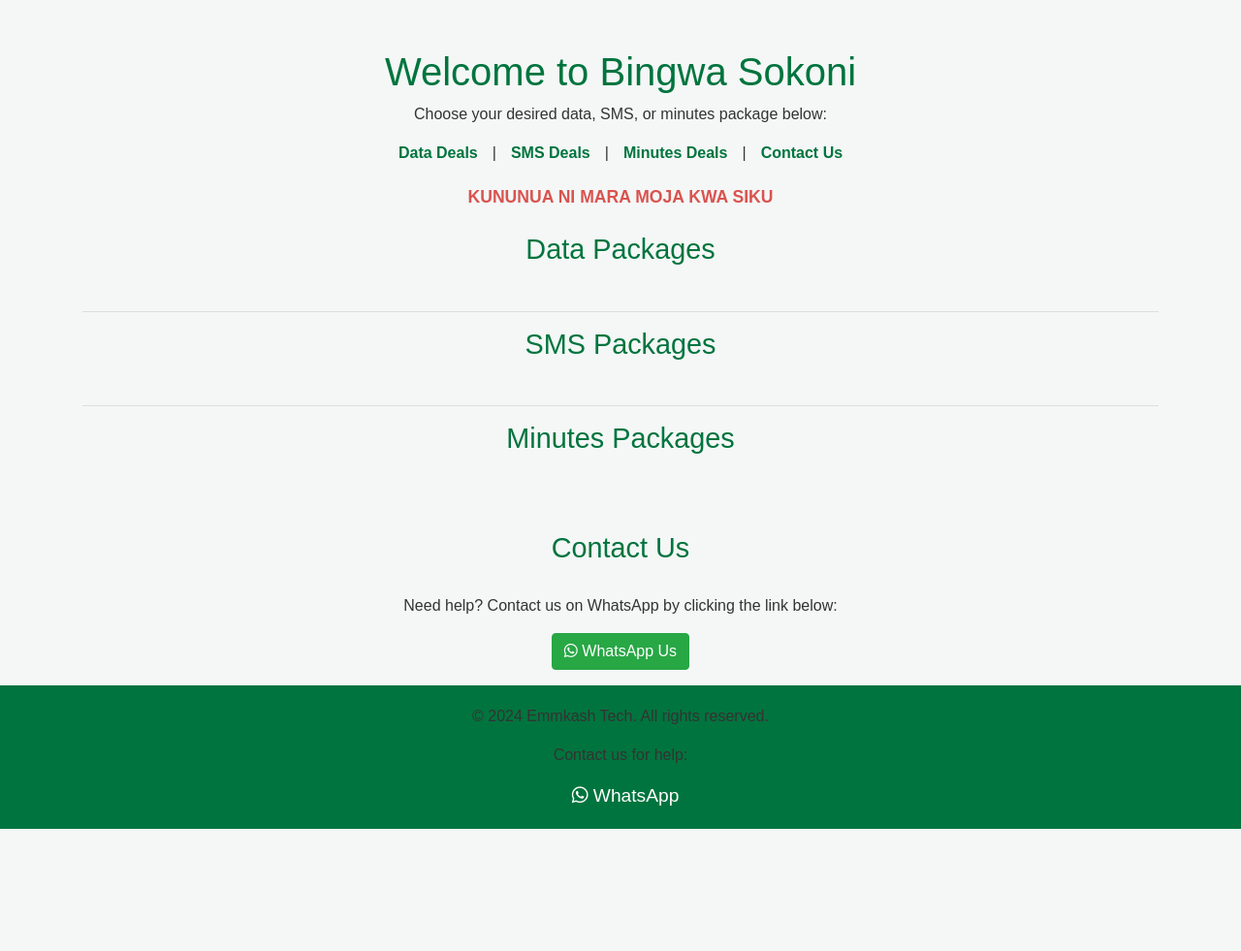
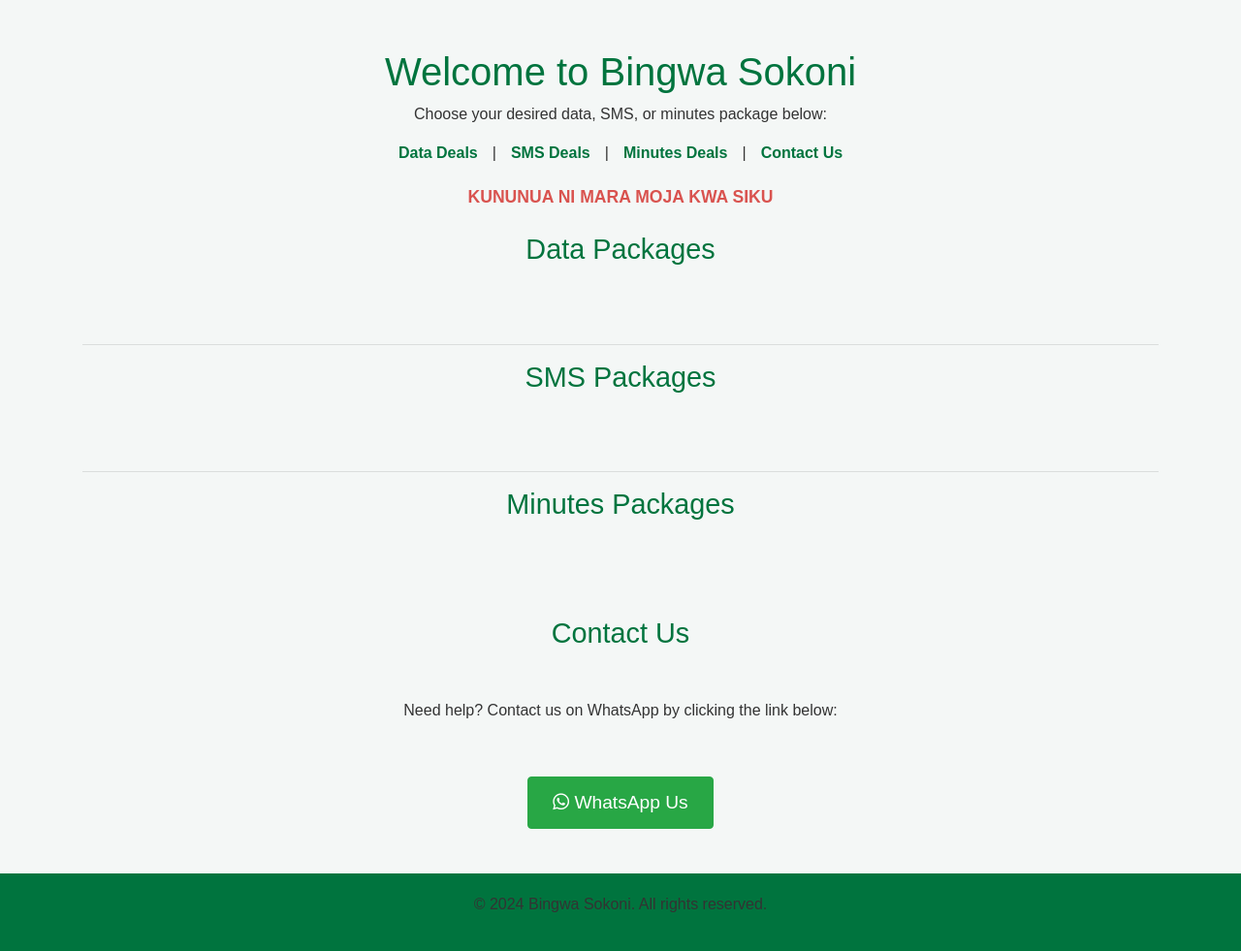
Before and after one commit to emmkash2070/bingwaweb, a Flask app: template templates/index.html in a window 1280 px wide. Shown: the whole page at 97% size. Before the commit the page ends 855 px from the top, so only its background shows below. Run offline with Flask 2, Linux system fonts and the light colour scheme; the template is opened without the code that fills it, so the values that code supplies are empty; parts of the project's set-up code (start-up, migrations or seed data) failed here and were passed over; some libraries are stand-ins or nearby versions.

Commit message:
Update index.html

```diff
--- a/templates/index.html
+++ b/templates/index.html
@@ -39,10 +39,15 @@
             border-radius: 8px;
             box-shadow: 0 2px 6px rgba(0,0,0,0.1);
             margin-bottom: 20px;
+            display: flex;
+            flex-direction: column;
+            justify-content: space-between;
+            height: 100%;
         }
         .btn-package {
-            width: 100%;
-            font-size: 1.1em;
+            width: auto;
+            font-size: 1em;
+            padding: 8px 16px;
             background-color: #28a745;
             color: white;
         }
@@ -82,6 +87,59 @@
             text-decoration: none;
             margin-left: 10px;
         }
+        .buy-button-container {
+            display: flex;
+            justify-content: center;
+            margin-top: 15px;
+        }
+        /* Ensures equal card heights */
+        .deal-bar {
+            display: flex;
+            flex-wrap: wrap;
+            justify-content: center;
+            gap: 20px;
+            margin-bottom: 30px;
+        }
+        .deal-bar .col-md-4 {
+            display: flex;
+            justify-content: center;
+        }
+        /* Makes sure the card sizes are equal and consistent */
+        .package-card {
+            width: 100%;
+            max-width: 300px;
+            display: flex;
+            flex-direction: column;
+            height: 100%;
+            justify-content: space-between;
+        }
+        /* Adjust column layout on mobile view */
+        @media (max-width: 768px) {
+            .deal-bar .col-md-4 {
+                width: 100%;
+                padding-left: 0;
+                padding-right: 0;
+            }
+            .package-card {
+                margin-bottom: 15px;
+            }
+        }
+        /* Center the Contact Us section on desktop */
+        @media (min-width: 768px) {
+            #contact-us {
+                display: flex;
+                flex-direction: column;
+                align-items: center;
+                justify-content: center;
+                text-align: center;
+                margin-top: 50px;
+            }
+            .btn-success {
+                font-size: 1.2em;
+                padding: 12px 25px;
+                margin-top: 20px;
+            }
+        }
     </style>
 </head>
 <body>
@@ -94,7 +152,7 @@
             <a href="#data-packages">Data Deals</a> |
             <a href="#sms-packages">SMS Deals</a> |
             <a href="#minutes-packages">Minutes Deals</a> |
-            <a href="#contact-us">Contact Us</a> <!-- New Contact Us Shortcut -->
+            <a href="#contact-us">Contact Us</a>
         </div>
 
         <!-- Note Carousel -->
@@ -118,7 +176,7 @@
         <!-- Data Packages Section -->
         <div id="data-packages" class="deal-bar">
             <h2 class="deal-heading">Data Packages</h2>
-            <div class="row">
+            <div class="row w-100">
                 {% for key, value in data_packages.items() %}
                     <div class="col-md-4">
                         <div class="card package-card">
@@ -127,7 +185,9 @@
                             </div>
                             <div class="card-body">
                                 <p class="card-text">Validity: {{ value[2] }}</p>
-                                <a href="{{ url_for('choose_package', package_id=key) }}" class="btn btn-package">BUY</a>
+                                <div class="buy-button-container">
+                                    <a href="{{ url_for('choose_package', package_id=key) }}" class="btn btn-package">BUY</a>
+                                </div>
                             </div>
                         </div>
                     </div>
@@ -141,7 +201,7 @@
         <!-- SMS Packages Section -->
         <div id="sms-packages" class="deal-bar">
             <h2 class="deal-heading">SMS Packages</h2>
-            <div class="row">
+            <div class="row w-100">
                 {% for key, value in sms_packages.items() %}
                     <div class="col-md-4">
                         <div class="card package-card">
@@ -150,7 +210,9 @@
                             </div>
                             <div class="card-body">
                                 <p class="card-text">Validity: {{ value[2] }}</p>
-                                <a href="{{ url_for('choose_package', package_id=key) }}" class="btn btn-package">BUY</a>
+                                <div class="buy-button-container">
+                                    <a href="{{ url_for('choose_package', package_id=key) }}" class="btn btn-package">BUY</a>
+                                </div>
                             </div>
                         </div>
                     </div>
@@ -164,7 +226,7 @@
         <!-- Minutes Packages Section -->
         <div id="minutes-packages" class="deal-bar">
             <h2 class="deal-heading">Minutes Packages</h2>
-            <div class="row">
+            <div class="row w-100">
                 {% for key, value in minutes_packages.items() %}
                     <div class="col-md-4">
                         <div class="card package-card">
@@ -173,7 +235,9 @@
                             </div>
                             <div class="card-body">
                                 <p class="card-text">Validity: {{ value[2] }}</p>
-                                <a href="{{ url_for('choose_package', package_id=key) }}" class="btn btn-package">BUY</a>
+                                <div class="buy-button-container">
+                                    <a href="{{ url_for('choose_package', package_id=key) }}" class="btn btn-package">BUY</a>
+                                </div>
                             </div>
                         </div>
                     </div>
@@ -197,23 +261,22 @@
     {% with messages = get_flashed_messages(with_categories=true) %}
         {% if messages %}
             <div class="container">
-                <div class="alert alert-{{ messages[0][0] }}">
-                    {{ messages[0][1] }}
+                <div class="alert alert-success mt-3">
+                    {% for category, message in messages %}
+                        <p>{{ message }}</p>
+                    {% endfor %}
                 </div>
             </div>
         {% endif %}
     {% endwith %}
 
-    <!-- Footer with WhatsApp Contact Option -->
-    <div class="footer">
-        <p>&copy; 2024 Emmkash Tech. All rights reserved.</p>
-        <p>Contact us for help:</p>
-        <a href="https://wa.me/0112735877" target="_blank" class="contact-icon">
-            <i class="fab fa-whatsapp"></i> WhatsApp
-        </a>
-    </div>
+    <footer class="footer">
+        <p>&copy; 2024 Bingwa Sokoni. All rights reserved.</p>
+    </footer>
 
+    <!-- Scripts -->
     <script src="https://code.jquery.com/jquery-3.5.1.slim.min.js"></script>
-    <script src="https://cdn.jsdelivr.net/npm/bootstrap@4.5.2/dist/js/bootstrap.bundle.min.js"></script>
+    <script src="https://cdn.jsdelivr.net/npm/@popperjs/core@2.5.4/dist/umd/popper.min.js"></script>
+    <script src="https://stackpath.bootstrapcdn.com/bootstrap/4.5.2/js/bootstrap.min.js"></script>
 </body>
 </html>
```
